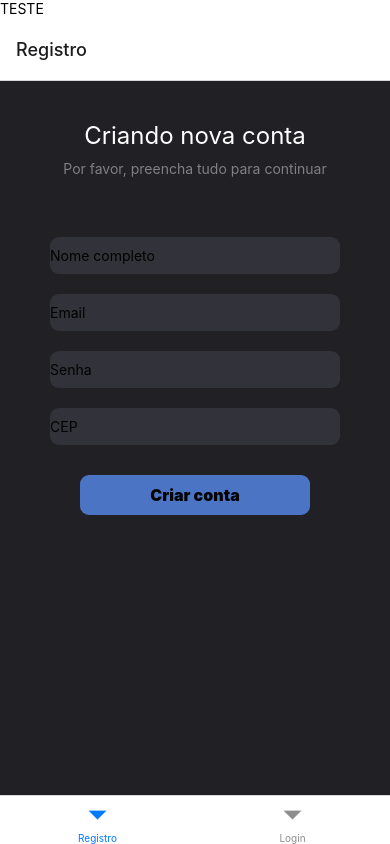
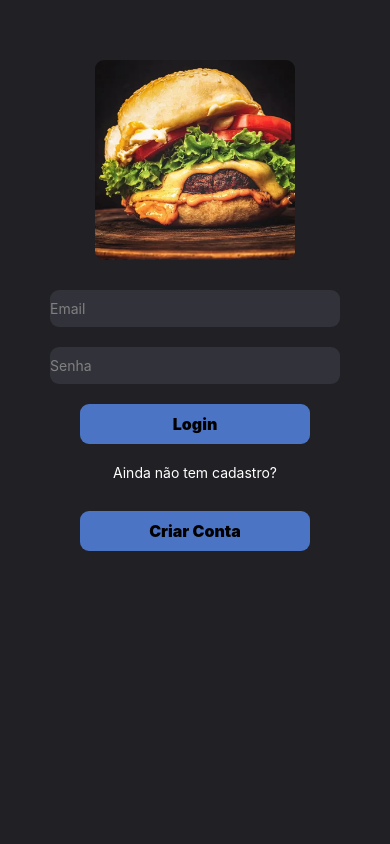
Before and after one commit to ghorita/GS-Hybid-Mobile, a React Native app in the folder Projeto/: screen / in a window 390 px wide. Built offline with nearby package versions, Linux system fonts and the light colour scheme.

Commit message:
commit usuário faz login e é validado

```diff
--- a/Projeto/App.js
+++ b/Projeto/App.js
@@ -1,5 +1,5 @@
-import React, {useState} from 'react';
-import {View, Text, TextInput, StyleSheet, Image, ImageBackground, ScrollView, FlatList, Button} from 'react-native';
+import React, { useState } from 'react';
+import { Button, FlatList, Text, TextInput, View, StyleSheet, Image} from 'react-native';
 import AsyncStorage from '@react-native-async-storage/async-storage';
 import { NavigationContainer } from '@react-navigation/native';
 import { createBottomTabNavigator } from '@react-navigation/bottom-tabs';
@@ -9,33 +9,11 @@ import imgLogin from './assets/hamburguer.png';
 const Tab = createBottomTabNavigator();
 const {Navigator, Screen} = Tab;
 
+
 const Registro = (props)=>{
-
-  const [nome, setNome] = useState("");
-  const [email, setEmail] = useState("");
-  const [senha, setSenha] = useState("");
-  const [cep, setCep] = useState("");
-
   return(
     <View style = {{flex: 1, backgroundColor: "#202025"}}>
-        <Text style= {{textAlign: "center", color: "white", FontWeight: 900, fontSize: 24, marginTop: 40}}>Criando nova conta</Text>
-        <Text style = {{textAlign: "center", color: "gray", fontSize: 14, marginTop: 10}}>Por favor, preencha tudo para continuar</Text>
-
-        <View style = {{marginTop: 40}}>
-          <TextInput placeholder = "Nome completo" style = {styles.inputRegistrar} value = {nome} onChangeText = {setNome}/>
-          <TextInput placeholder = "Email" style = {styles.inputRegistrar} value = {email} onChangeText = {setEmail}/>
-          <TextInput placeholder = "Senha" style = {styles.inputRegistrar} value = {senha} onChangeText = {setSenha}/>
-          <TextInput placeholder = "CEP" style = {styles.inputRegistrar} value = {cep} onChangeText = {setCep}/>
-
-        <Text style = {styles.buttonCriar} title="Registrar" onPress={()=>{
-          const usuarios = [
-            {nome: "Gustavo", email: "gustavo@teste.com", senha: "123", cep: "111"},
-            {nome: "Julia", email: "julia@teste.com", senha: "123", cep: "222"}]
-        AsyncStorage.setItem("USUARIOS", JSON.stringify(usuarios));
-      }}>Criar conta</Text>
-
-        </View>
-
+       <Text>TELA DE REGISTRO</Text>
       </View>
   )
 }
@@ -46,16 +24,15 @@ const Login = (props) =>{
   const [senha, setSenha] = useState("");
 
   return(
+
     <View style = {{flex: 1, backgroundColor: "#202025"}}>
       <Image source = {imgLogin} style = {styles.logoLogin}/>
 
       <View style = {{marginTop: 10}}>
         <TextInput placeholder = "Email" style = {styles.inputLogin} value = {email} onChangeText = {setEmail}/>
-        <TextInput placeholder = "Senha"style = {styles.inputLogin} value = {senha} onChangeText = {setSenha}/>
+        <TextInput  secureTextEntry = {true} placeholder = "Senha"style = {styles.inputLogin} value = {senha} onChangeText = {setSenha}/>
 
-        <Text style = {styles.buttonLogin}>Login</Text>
-        <Text style = {{color: "white", textAlign: "center", marginTop: 20}}>Ainda não tem cadastro?</Text>
-        <Text style = {styles.buttonCriar} title="Login" onPress={()=>{
+        <Text style = {styles.buttonLogin} onPress={()=>{
         AsyncStorage.getItem("USUARIOS")
         .then((info)=>{
           const usuarios = JSON.parse(info);
@@ -77,6 +54,19 @@ const Login = (props) =>{
         })
         .catch((err) => alert("Erro ao ler a lista e usuarios"))
       }}>Login</Text>
+
+        <Text style = {{color: "white", textAlign: "center", marginTop: 20}}>Ainda não tem cadastro?</Text>
+
+        <Text style = {styles.buttonCriar} onPress={()=>{
+        const usuarios = [ {email: "joao@teste.com", senha: "1234"},
+        {email: "gustavo@teste.com", senha: "1234"},
+        {email: "julia@teste.com", senha: "1234"},
+        {email: "vinicius@teste.com", senha: "1234"} ]
+        AsyncStorage.setItem("USUARIOS", JSON.stringify(usuarios));
+        alert("Ok")
+      }}>Criar Conta</Text>
+
+
       </View>
     </View>
   )
@@ -89,11 +79,11 @@ const Telas = (props)=>{
       <Text>TESTE</Text>
       <Navigator>
         <Screen name = "Registro">
-          {()=><Registro/>}
+          {(props)=><Registro{...props}/>}
         </Screen>
 
         <Screen name = "Login">
-          {()=><Login/>}
+          {(props)=><Login{...props}/>}
         </Screen>
       </Navigator>
     </View>
@@ -101,14 +91,18 @@ const Telas = (props)=>{
 }
 
 export default function App(){
+  const [logado, setLogado] = useState();
 
-  const Tab = createBottomTabNavigator();
-  const {Navigator, Screen} = Tab;
+
+  const fazerLogin = ( logged ) =>{
+    setLogado( logged )
+  }
 
   return(
     <NavigationContainer>
       <View style = {{flex: 1}}>
-        <Telas/>
+      {logado ? <Registro/> :
+                  <Login onLogar={fazerLogin}/>}
       </View>
     </NavigationContainer>
   )
```
